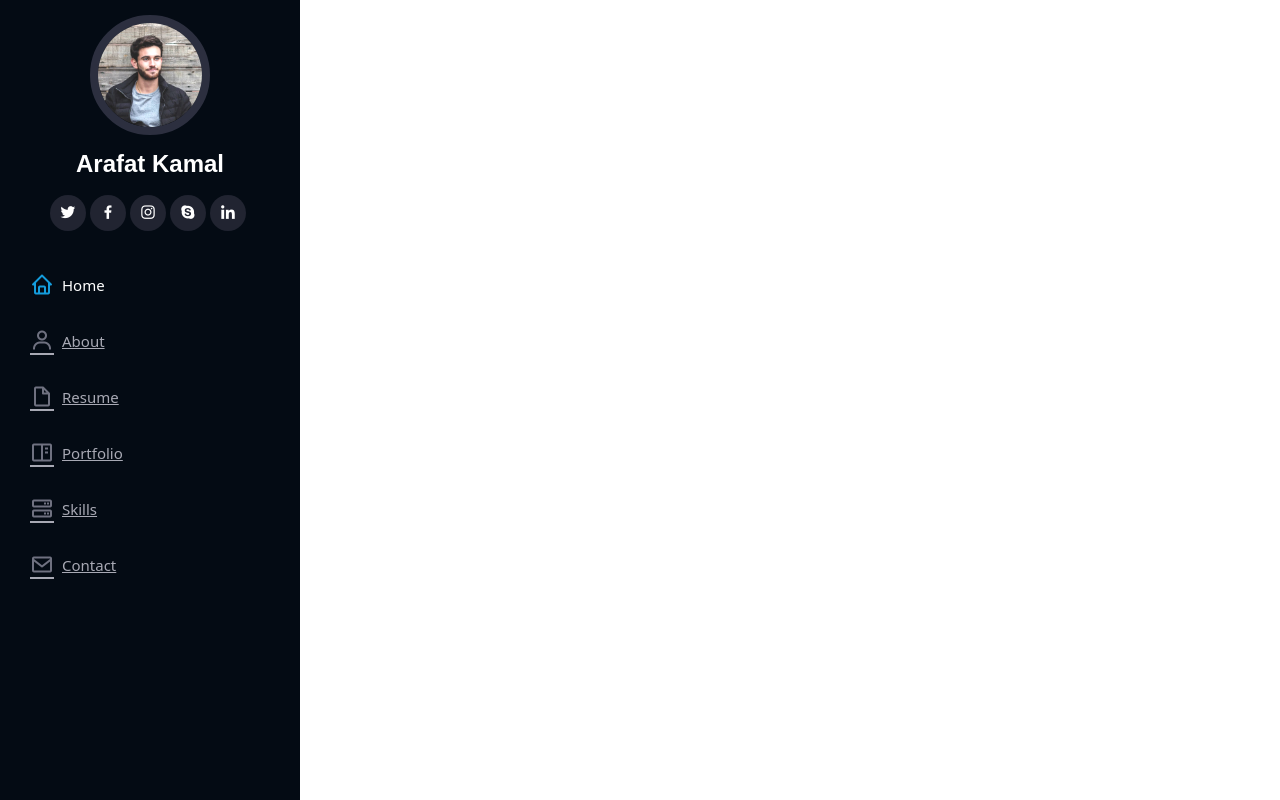
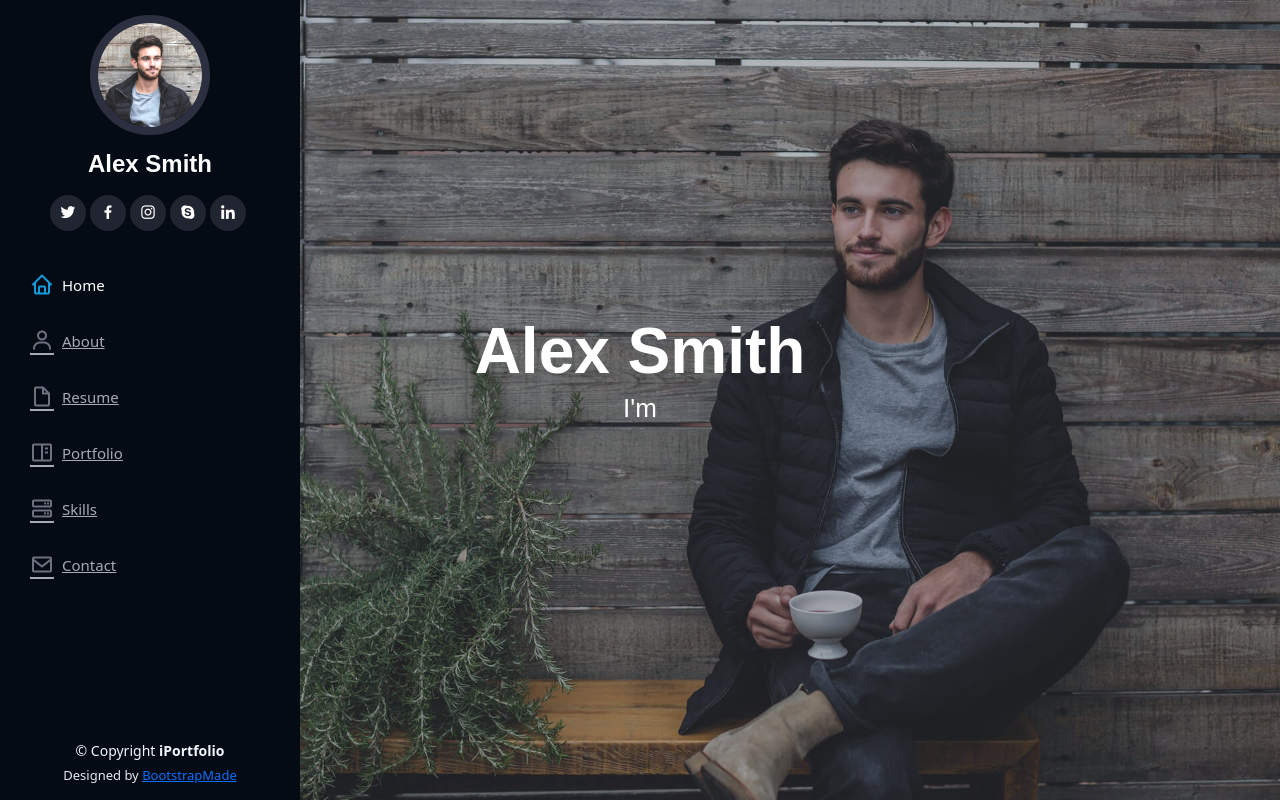
Before and after one commit to tamzidpeace/React, a React (Create React App) app in the folder arafat-portfolio/: page / in a window 1280 px wide. Built offline with nearby package versions, Linux system fonts and the light colour scheme.

Commit message:
routing issue fix

```diff
--- a/arafat-portfolio/src/App.js
+++ b/arafat-portfolio/src/App.js
@@ -20,8 +20,8 @@ function App() {
                     <i className="icofont-navigation-menu"></i>
                 </button>
 
+                <Header/>
                 <Switch>
-                    <Header/>
 
                     <Route exact path="/">
                         <Hero/>
@@ -47,8 +47,8 @@ function App() {
                         <Contact/>
                     </Route>
 
-                    <Footer/>
                 </Switch>
+                <Footer/>
 
             </div>
         </Router>
--- a/arafat-portfolio/src/Components/Header.js
+++ b/arafat-portfolio/src/Components/Header.js
@@ -12,7 +12,7 @@ const Header = () => {
                     <div className="profile">
 
                         <img src={process.env.PUBLIC_URL + '/assets/img/profile-img.jpg'} alt="" className="img-fluid rounded-circle"/>
-                            <h1 className="text-light"><a href="#">Arafat Kamal</a></h1>
+                            <h1 className="text-light"><a href="#">Alex Smith</a></h1>
                             <div className="social-links mt-3 text-center">
                                 <a href="#" className="twitter"><i className="bx bxl-twitter"></i></a>
                                 <a href="#" className="facebook"><i className="bx bxl-facebook"></i></a>
```
